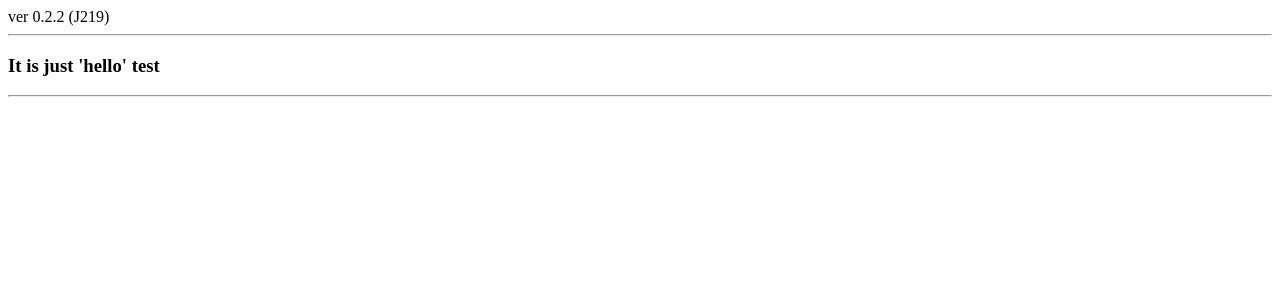
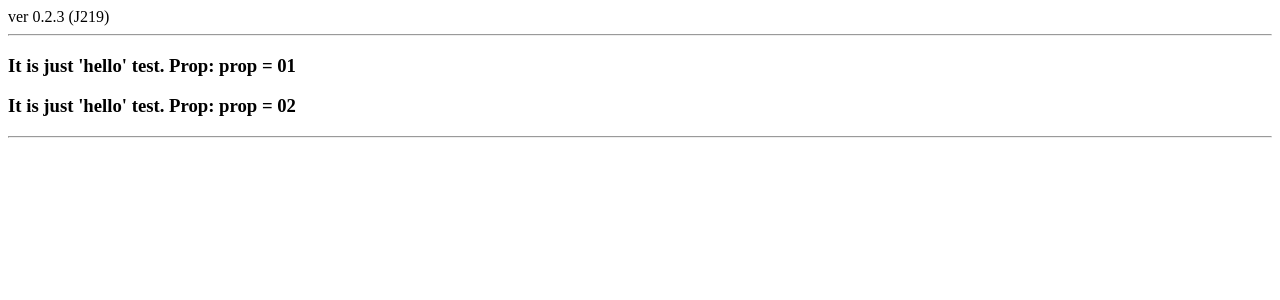
Before and after one commit to MaixEqu/reactts0, a React (Create React App) app: page / in a window 1280 px wide. Shown: the top 300 px of the page. Built offline with nearby package versions, Linux system fonts and the light colour scheme.

Commit message:
props test ok, ver 0.2.3 (J219)

```diff
--- a/src/index.tsx
+++ b/src/index.tsx
@@ -1,7 +1,7 @@
 import React, { Component } from 'react';
 import ReactDOM from 'react-dom';
 
-const sVersion = "ver 0.2.2 (J219)";
+const sVersion = "ver 0.2.3 (J219)";
 
 class Main extends Component {
   render() {
@@ -12,24 +12,35 @@ class Main extends Component {
           {sVerInfo}
         </header>
         <hr />
-        <div id="hello"></div>
+        <div id="hello1"></div>
+        <div id="hello2"></div>
         <hr />
       </div>
     );
   }
 }
 
-interface IProps {}
-interface IState {}
+interface IProps {
+  text?: string;
+}
+interface IState {
+  text?: string
+}
 class Hello extends Component<IProps, IState> {
+  constructor(props: IProps) {
+    super(props);
+    // this.setState({text: "state text"});
+  }
   render() {
+    // console.log("dd: " + this.props.text);
     return (
       <div className="Elem1">
-          <h3>It is just 'hello' test</h3>
+          <h3>It is just 'hello' test. Prop: {this.props.text}</h3>
       </div>
     );
   }
 }
 
 ReactDOM.render(<Main />, document.getElementById('app'));
-ReactDOM.render(<Hello />, document.getElementById('hello'));
+ReactDOM.render(<Hello text="prop = 01" />, document.getElementById('hello1'));
+ReactDOM.render(<Hello text="prop = 02" />, document.getElementById('hello2'));
```
